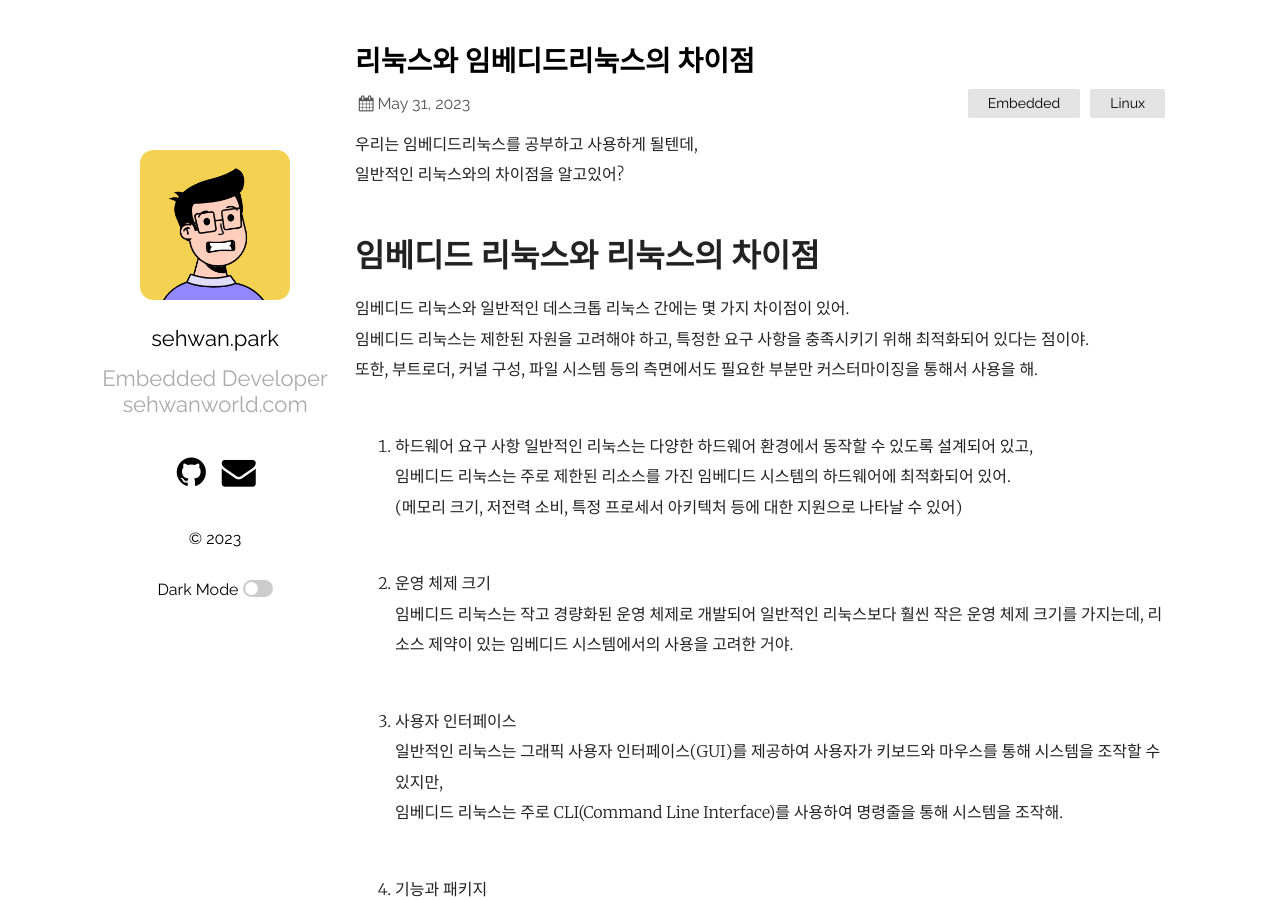
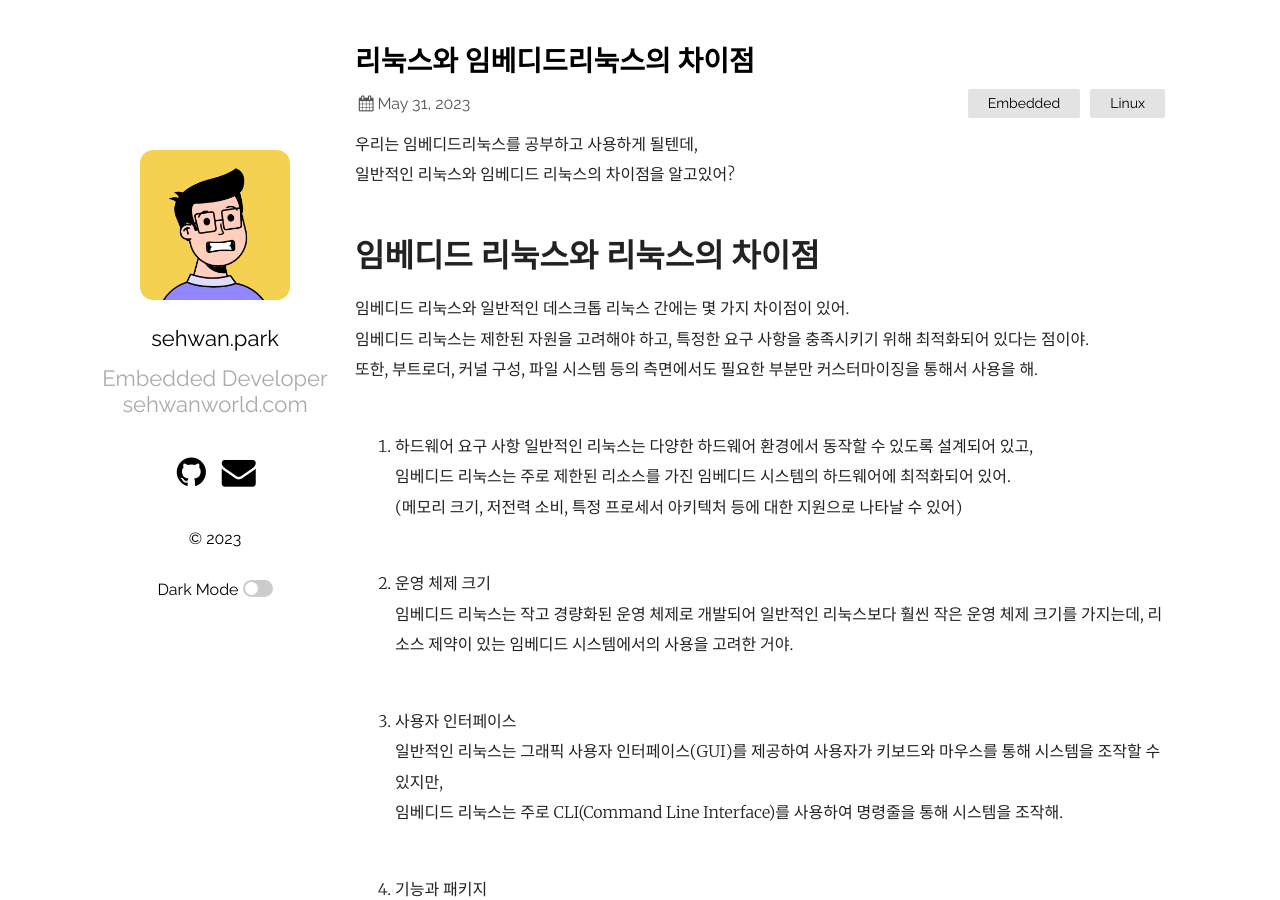
Before and after one commit to sehwann/sehwann.github.io, a Jekyll site: the page built from _posts/2023-05-31-리눅스와 임베디드리눅스 차이점.markdown, in a window 1280 px wide and 900 px high. Built offline with Jekyll 4.4.1, drawn with Linux system fonts in a browser that asks for light colours; some of the changed text lies outside the part shown.

Commit message:
posts : Update posts

```diff
--- a/_posts/2023-05-31-리눅스와 임베디드리눅스 차이점.markdown
+++ b/_posts/2023-05-31-리눅스와 임베디드리눅스 차이점.markdown
@@ -5,7 +5,7 @@ date:   2023-05-31 10:06:55 +0000
 categories: Embedded Linux
 ---
 우리는 임베디드리눅스를 공부하고 사용하게 될텐데,<br>
-일반적인 리눅스와의 차이점을 알고있어?<br>
+일반적인 리눅스와 임베디드 리눅스의 차이점을 알고있어?<br>
 <br>
 
 # 임베디드 리눅스와 리눅스의 차이점
@@ -48,7 +48,6 @@ categories: Embedded Linux
 용량이 무겁고, 최소화와 경량화를 시켜야 하고, 안정성과 효율성을 고려해야하니, <br>
 프로젝트에 맞게 커스터마이징을 해야한다는 거야.<br>
 <br>
-<br>
 
 ++추가 <br>
 
```
Also changed, not shown: other parts of _posts/2023-05-31-리눅스와 임베디드리눅스 차이점.markdown (+1 -1 lines).
